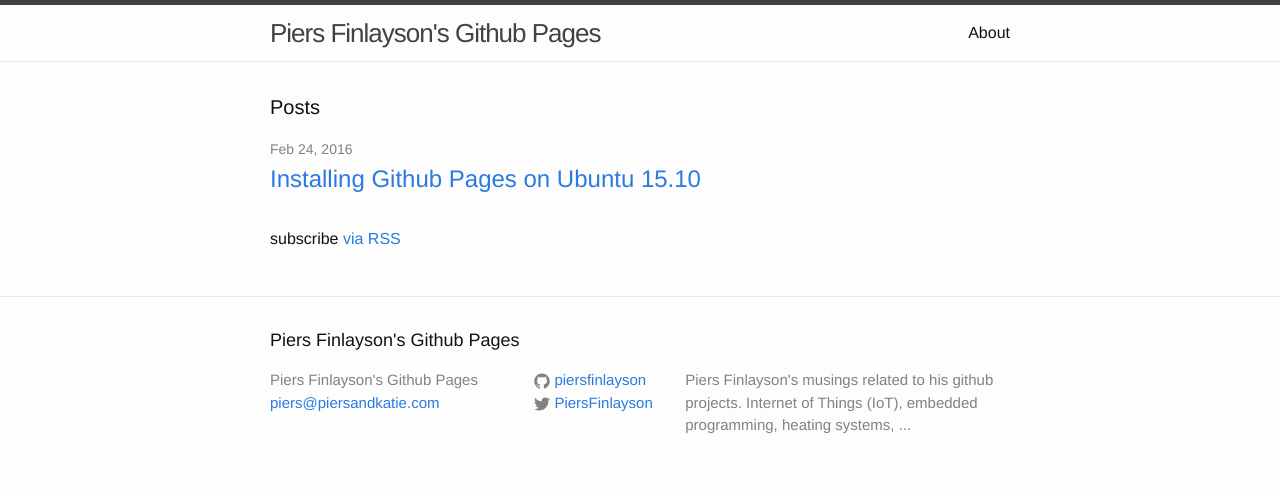
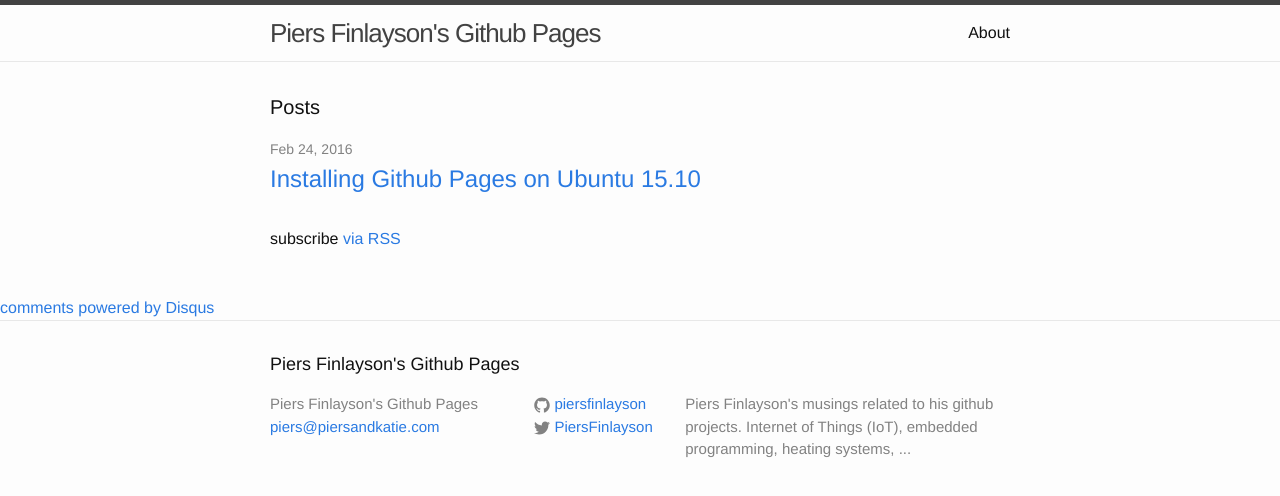
Before and after one commit to piersfinlayson/piersfinlayson.github.io, a Jekyll site: the page built from index.html, in a window 1280 px wide. Shown: the top 496 px of the page. Built offline with Jekyll 4.4.1, drawn with Linux system fonts in a browser that asks for light colours; comment, search, counter and statistics services are not loaded.

Commit message:
add disqus

```diff
--- /dev/null
+++ b/_includes/disqus.html
@@ -0,0 +1,15 @@
+<!-- Add Disqus comments. -->
+<div id="disqus_thread"></div>
+<script type="text/javascript">
+  /* * * ADD YOUR DISQUS SHORTNAME HERE * * */
+  var disqus_shortname = 'piersfinlayson';
+
+  (function() {
+    var dsq = document.createElement('script');
+    dsq.type = 'text/javascript'; dsq.async = true;
+    dsq.src = '//' + disqus_shortname + '.disqus.com/embed.js';
+    (document.getElementsByTagName('head')[0] || document.getElementsByTagName('body')[0]).appendChild(dsq);
+  })();
+</script>
+<noscript>Please enable JavaScript to view the <a href="http://disqus.com/?ref_noscript">comments powered by Disqus.</a></noscript>
+<a href="http://disqus.com" class="dsq-brlink">comments powered by  <span class="logo-disqus">Disqus</span></a>
--- a/_layouts/default.html
+++ b/_layouts/default.html
@@ -13,6 +13,8 @@
       </div>
     </div>
 
+    {% include disqus.html %}
+
     {% include footer.html %}
 
   </body>
```
Also changed, not shown: 1 other file.
